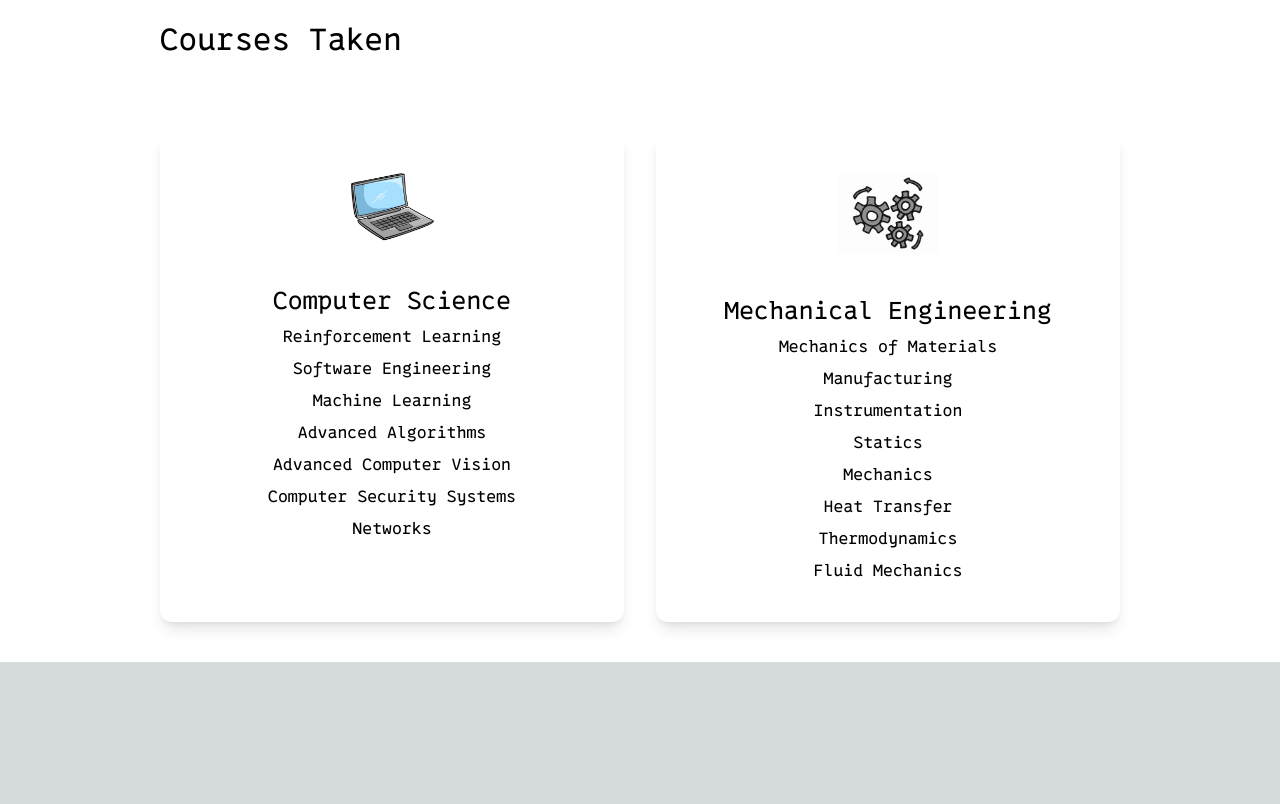
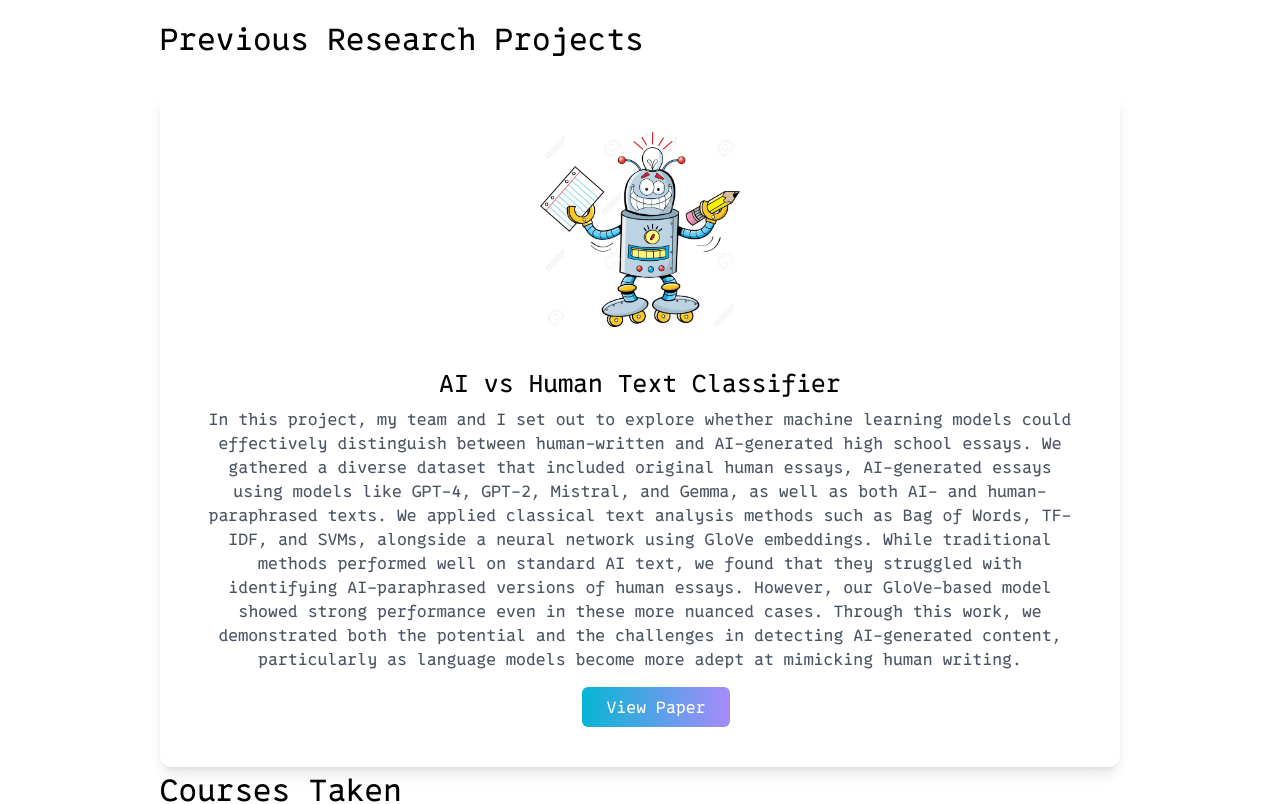
Before and after one commit to MikeTerekhov/react-portfoliojs, a Next.js app: page / in a window 1280 px wide. Shown: the part 1560-2364 px from the top of the page. Before the commit the page ends 2222 px from the top, so only its background shows below. Built offline with nearby package versions, Linux system fonts and the light colour scheme.

Commit message:
curr research and resume update

```diff
--- a/app/page.js
+++ b/app/page.js
@@ -31,6 +31,8 @@ import kart2 from "@/public/racekart2.png";
 import memory from "@/public/memory.png";
 import goose from "@/public/goose.png";
 import paper from "@/public/paper.jpg";
+
+import robot from "@/public/robot_cartoon.jpg";
 
 export default function Home() {
   const [darkMode, setDarkMode] = useState(false);
@@ -76,7 +78,7 @@ export default function Home() {
                 </li>
                 <li><a
                 className='bg-gradient-to-r from-cyan-500 to-violet-400 text-white px-4 py-2 rounded-md ml-8 font-["0xProtoNerdFont"]'
-                href="https://drive.google.com/file/d/1mxrRKMCGB85We-VsRQczcejRTEE42y2H/view?usp=drive_link"
+                href="https://drive.google.com/file/d/1CJdsln-5Sb3HkYSj7GF2HR6qRObW2Cpa/view?usp=sharing"
                 target="_blank"
                 rel="noopener noreferrer"
                 >Resume</a></li>
@@ -100,9 +102,6 @@ export default function Home() {
                 <FaStrava style={{ color: iconColor }} />
               </a>
             </div>
-            {/* <div className='relative mx-auto bg-gradient-to-b from-purple-400 rounded-full w-80 h-80 mt-20 overflow-hidden md:h-96 md:w-96' style={{ zIndex: 1 }}>
-              <Image src={main} style={{ objectFit: 'cover' }}/>
-            </div> */}
 
               <ContactForm></ContactForm>
 
@@ -143,6 +142,33 @@ export default function Home() {
           </div>
 
           <div>
+            <h3 className = "text-3xl py-1 dark:text-white font-['0xProtoNerdFont']">Previous Research Projects</h3>
+          </div>
+          <div className='flex flex-col md:flex-row gap-8 mt-8'>
+              <div className='flex-1 text-center shadow-lg p-10 rounded-xl dark:bg-white'>
+                <Image
+                  src={robot}
+                  width={200}
+                  height={200}
+                  className='mx-auto mb-6'
+                  alt="Research Project 1"
+                  priority
+                />
+                <h3 className='text-2xl font-medium pt-4 pb-2 font-["0xProtoNerdFont"]'>AI vs Human Text Classifier</h3>
+                <p className='text-gray-600 dark:text-gray-800 font-["0xProtoNerdFont"]'>
+                In this project, my team and I set out to explore whether machine learning models could effectively distinguish between human-written and AI-generated high school essays. We gathered a diverse dataset that included original human essays, AI-generated essays using models like GPT-4, GPT-2, Mistral, and Gemma, as well as both AI- and human-paraphrased texts. We applied classical text analysis methods such as Bag of Words, TF-IDF, and SVMs, alongside a neural network using GloVe embeddings. While traditional methods performed well on standard AI text, we found that they struggled with identifying AI-paraphrased versions of human essays. However, our GloVe-based model showed strong performance even in these more nuanced cases. Through this work, we demonstrated both the potential and the challenges in detecting AI-generated content, particularly as language models become more adept at mimicking human writing.
+                </p>
+              <a
+                className='inline-block mt-4 px-6 py-2 bg-gradient-to-r from-cyan-500 to-violet-400 text-white rounded-md ml-8 font-["0xProtoNerdFont"]'
+                href="https://drive.google.com/file/d/14LZD5HWmaSDkxoTXJlk9Q7aZp51L5ofT/view?usp=sharing"
+                target="_blank"
+                rel="noopener noreferrer"
+                >View Paper</a>
+              </div>
+            </div>
+
+
+          <div>
             <h3 className = "text-3xl py-1 dark:text-white font-['0xProtoNerdFont']">Courses Taken</h3>
           </div>
           <div className='py-10'>
@@ -158,6 +184,7 @@ export default function Home() {
                 />
                 <h3 className='text-2xl font-medium pt-4 pb-2 font-["0xProtoNerdFont"]'>Computer Science</h3>
                 <div className='space-y-2'>
+                  <p className='font-["0xProtoNerdFont"]'>Natural Language Processing</p>
                   <p className='font-["0xProtoNerdFont"]'>Reinforcement Learning</p>
                   <p className='font-["0xProtoNerdFont"]'>Software Engineering</p>
                   <p className='font-["0xProtoNerdFont"]'>Machine Learning</p>
```
Also changed, not shown: public/robot_cartoon.jpg (added).
